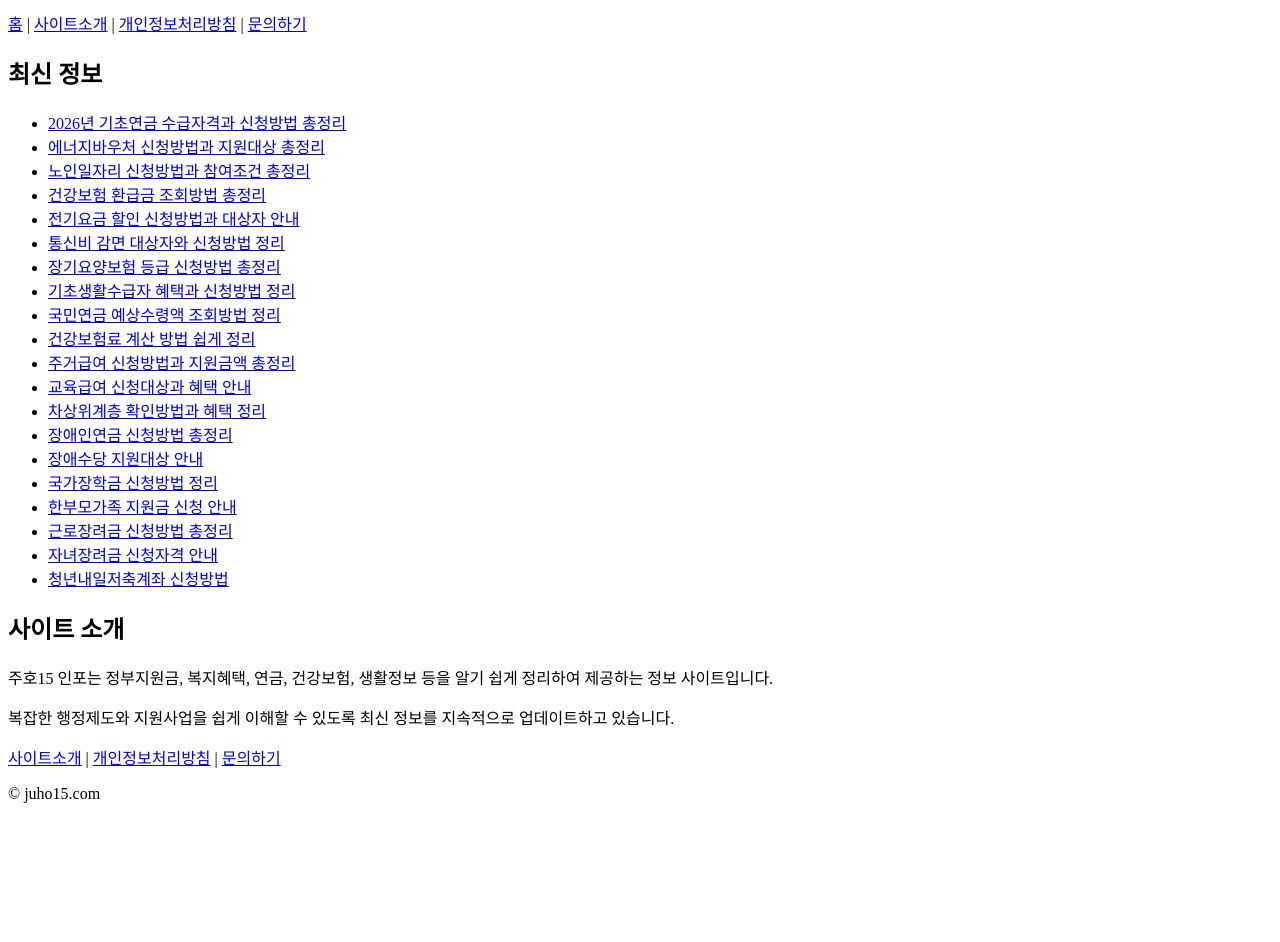
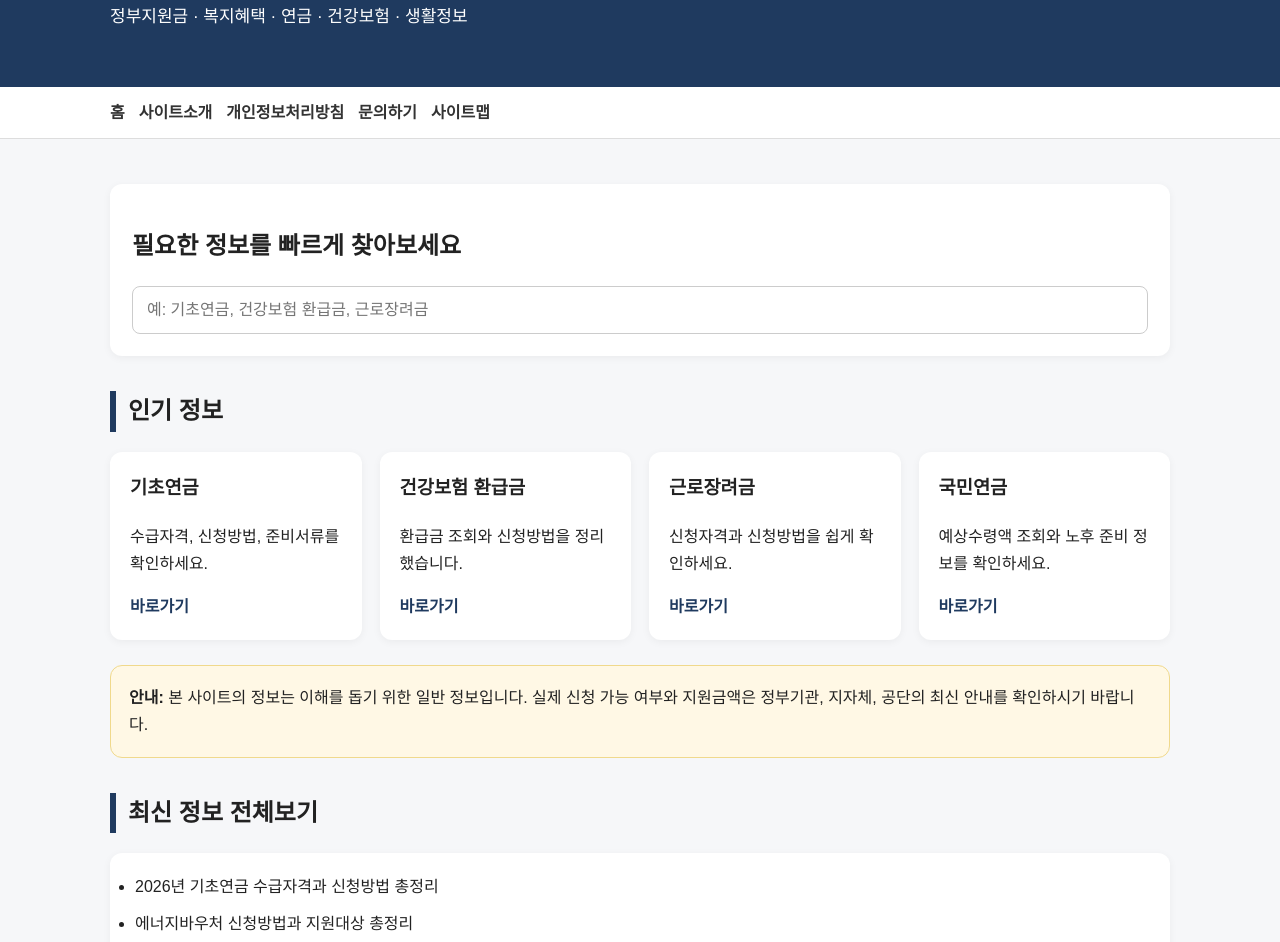
Before and after one commit to bgjin78-clean/juho15-info, a plain HTML site: page index.html in a window 1280 px wide. Shown: the part 118-1060 px from the top of the page. Before the commit the page ends 937 px from the top, so only its background shows below. Drawn offline with Linux system fonts and the light colour scheme.

Commit message:
Add files via upload

```diff
--- a/index.html
+++ b/index.html
@@ -3,23 +3,183 @@
 <head>
 <meta charset="UTF-8">
 <meta name="viewport" content="width=device-width, initial-scale=1.0">
-<title>주호15 인포 | 정부지원금·복지정보</title>
-<meta name="description" content="정부지원금, 복지혜택, 기초연금, 건강보험, 노인복지 정보를 쉽게 확인하세요.">
+<title>주호15 인포 | 정부지원금·복지혜택·연금정보</title>
+<meta name="description" content="정부지원금, 복지혜택, 건강보험 환급금, 기초연금, 국민연금, 근로장려금, 생활지원 정보를 쉽게 확인하세요.">
+<style>
+*{box-sizing:border-box}
+body{
+margin:0;
+font-family:Arial,'Noto Sans KR',sans-serif;
+line-height:1.7;
+background:#f6f7f9;
+color:#222;
+}
+.container{
+max-width:1100px;
+margin:auto;
+padding:20px;
+}
+header{
+background:#1f3a5f;
+color:white;
+padding:35px 20px;
+}
+header h1{
+margin:0;
+font-size:34px;
+}
+header p{
+margin:8px 0 0;
+font-size:17px;
+}
+nav{
+background:white;
+border-bottom:1px solid #ddd;
+}
+nav .container{
+display:flex;
+gap:14px;
+flex-wrap:wrap;
+padding:12px 20px;
+}
+nav a{
+color:#333;
+text-decoration:none;
+font-weight:bold;
+}
+.search-box{
+background:white;
+padding:22px;
+border-radius:12px;
+margin:25px 0;
+box-shadow:0 2px 8px rgba(0,0,0,0.05);
+}
+.search-box input{
+width:100%;
+padding:14px;
+border:1px solid #ccc;
+border-radius:8px;
+font-size:16px;
+}
+.grid{
+display:grid;
+grid-template-columns:repeat(auto-fit,minmax(240px,1fr));
+gap:18px;
+}
+.card{
+background:white;
+border-radius:12px;
+padding:20px;
+box-shadow:0 2px 8px rgba(0,0,0,0.05);
+}
+.card h3{
+margin-top:0;
+}
+.card a{
+text-decoration:none;
+color:#1f3a5f;
+font-weight:bold;
+}
+.section-title{
+margin-top:35px;
+border-left:6px solid #1f3a5f;
+padding-left:12px;
+}
+.article-list{
+background:white;
+border-radius:12px;
+padding:20px 25px;
+box-shadow:0 2px 8px rgba(0,0,0,0.05);
+}
+.article-list li{
+margin-bottom:9px;
+}
+.article-list a{
+color:#222;
+text-decoration:none;
+}
+.article-list a:hover{
+text-decoration:underline;
+}
+.notice{
+background:#fff8e5;
+border:1px solid #f0d98c;
+border-radius:12px;
+padding:18px;
+margin:25px 0;
+}
+footer{
+margin-top:40px;
+background:#222;
+color:#ddd;
+padding:25px 20px;
+font-size:14px;
+}
+footer a{
+color:#fff;
+text-decoration:none;
+}
+</style>
 </head>
 <body>
 
+<header>
+<div class="container">
 <h1>주호15 인포</h1>
-<p>정부지원금 · 복지혜택 · 노후생활 정보</p>
+<p>정부지원금 · 복지혜택 · 연금 · 건강보험 · 생활정보</p>
+</div>
+</header>
 
 <nav>
-<a href="/">홈</a> |
-<a href="/about.html">사이트소개</a> |
-<a href="/privacy.html">개인정보처리방침</a> |
+<div class="container">
+<a href="/">홈</a>
+<a href="/about.html">사이트소개</a>
+<a href="/privacy.html">개인정보처리방침</a>
 <a href="/contact.html">문의하기</a>
+<a href="/sitemap.xml">사이트맵</a>
+</div>
 </nav>
 
-<h2>최신 정보</h2>
-<ul>
+<main class="container">
+
+<section class="search-box">
+<h2>필요한 정보를 빠르게 찾아보세요</h2>
+<input type="text" placeholder="예: 기초연금, 건강보험 환급금, 근로장려금">
+</section>
+
+<section>
+<h2 class="section-title">인기 정보</h2>
+<div class="grid">
+<div class="card">
+<h3>기초연금</h3>
+<p>수급자격, 신청방법, 준비서류를 확인하세요.</p>
+<a href="/basic-pension.html">바로가기</a>
+</div>
+<div class="card">
+<h3>건강보험 환급금</h3>
+<p>환급금 조회와 신청방법을 정리했습니다.</p>
+<a href="/health-insurance-refund.html">바로가기</a>
+</div>
+<div class="card">
+<h3>근로장려금</h3>
+<p>신청자격과 신청방법을 쉽게 확인하세요.</p>
+<a href="/earned-income-credit.html">바로가기</a>
+</div>
+<div class="card">
+<h3>국민연금</h3>
+<p>예상수령액 조회와 노후 준비 정보를 확인하세요.</p>
+<a href="/national-pension.html">바로가기</a>
+</div>
+</div>
+</section>
+
+<section class="notice">
+<strong>안내:</strong> 본 사이트의 정보는 이해를 돕기 위한 일반 정보입니다. 실제 신청 가능 여부와 지원금액은 정부기관, 지자체, 공단의 최신 안내를 확인하시기 바랍니다.
+</section>
+
+<section>
+<h2 class="section-title">최신 정보 전체보기</h2>
+<ul class="article-list">
 <li><a href="/basic-pension.html">2026년 기초연금 수급자격과 신청방법 총정리</a></li>
 <li><a href="/energy-voucher.html">에너지바우처 신청방법과 지원대상 총정리</a></li>
 <li><a href="/senior-job.html">노인일자리 신청방법과 참여조건 총정리</a></li>
@@ -41,18 +201,41 @@
 <li><a href="/child-tax-credit.html">자녀장려금 신청자격 안내</a></li>
 <li><a href="/youth-savings-account.html">청년내일저축계좌 신청방법</a></li>
 </ul>
+</section>
 
-<h2>사이트 소개</h2>
-<p>주호15 인포는 정부지원금, 복지혜택, 연금, 건강보험, 생활정보 등을 알기 쉽게 정리하여 제공하는 정보 사이트입니다.</p>
-<p>복잡한 행정제도와 지원사업을 쉽게 이해할 수 있도록 최신 정보를 지속적으로 업데이트하고 있습니다.</p>
+<section>
+<h2 class="section-title">카테고리</h2>
+<div class="grid">
+<div class="card">
+<h3>정부지원금</h3>
+<p>근로장려금, 자녀장려금, 에너지바우처 등 지원금 정보를 정리합니다.</p>
+</div>
+<div class="card">
+<h3>복지혜택</h3>
+<p>기초생활수급자, 차상위계층, 장애인 복지 혜택을 안내합니다.</p>
+</div>
+<div class="card">
+<h3>연금정보</h3>
+<p>기초연금, 국민연금, 장애인연금 정보를 확인할 수 있습니다.</p>
+</div>
+<div class="card">
+<h3>건강보험</h3>
+<p>건강보험료, 환급금, 장기요양보험 정보를 제공합니다.</p>
+</div>
+</div>
+</section>
+
+</main>
 
 <footer>
+<div class="container">
 <p>
 <a href="/about.html">사이트소개</a> |
 <a href="/privacy.html">개인정보처리방침</a> |
 <a href="/contact.html">문의하기</a>
 </p>
 <p>© juho15.com</p>
+</div>
 </footer>
 
 </body>
```
